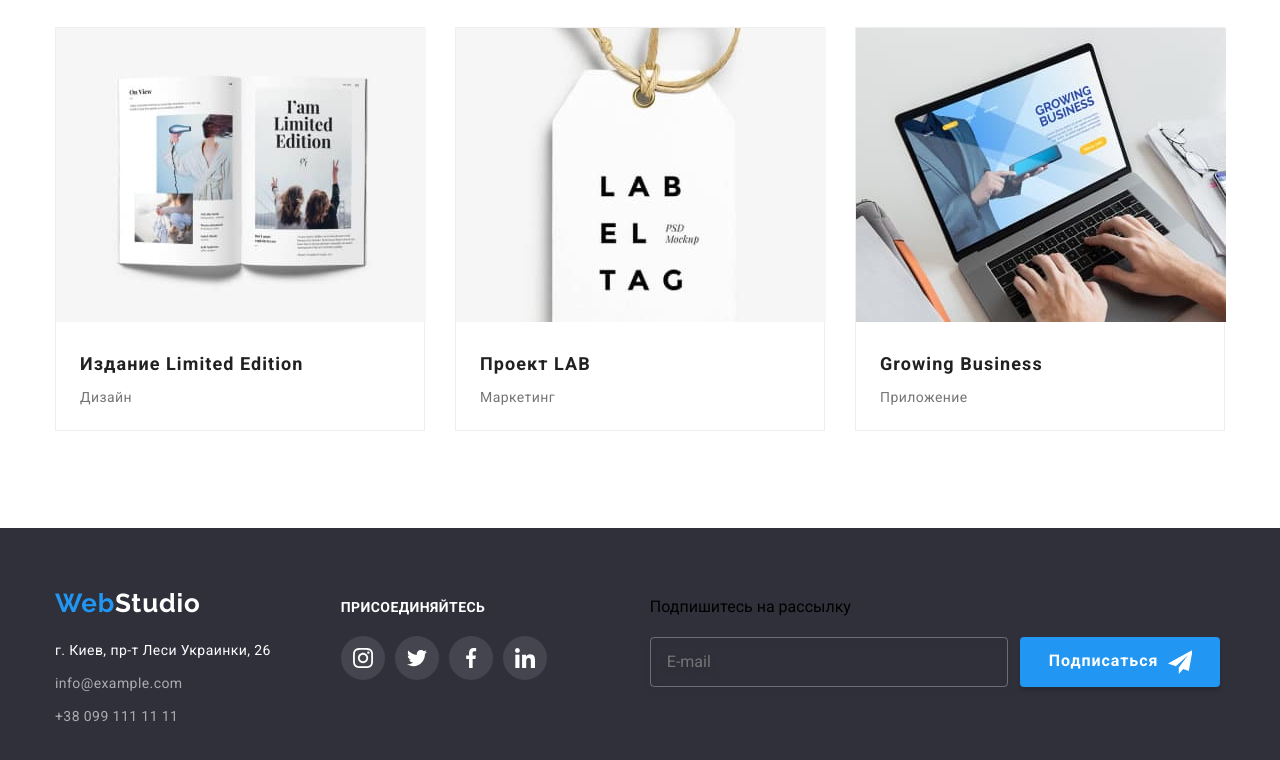
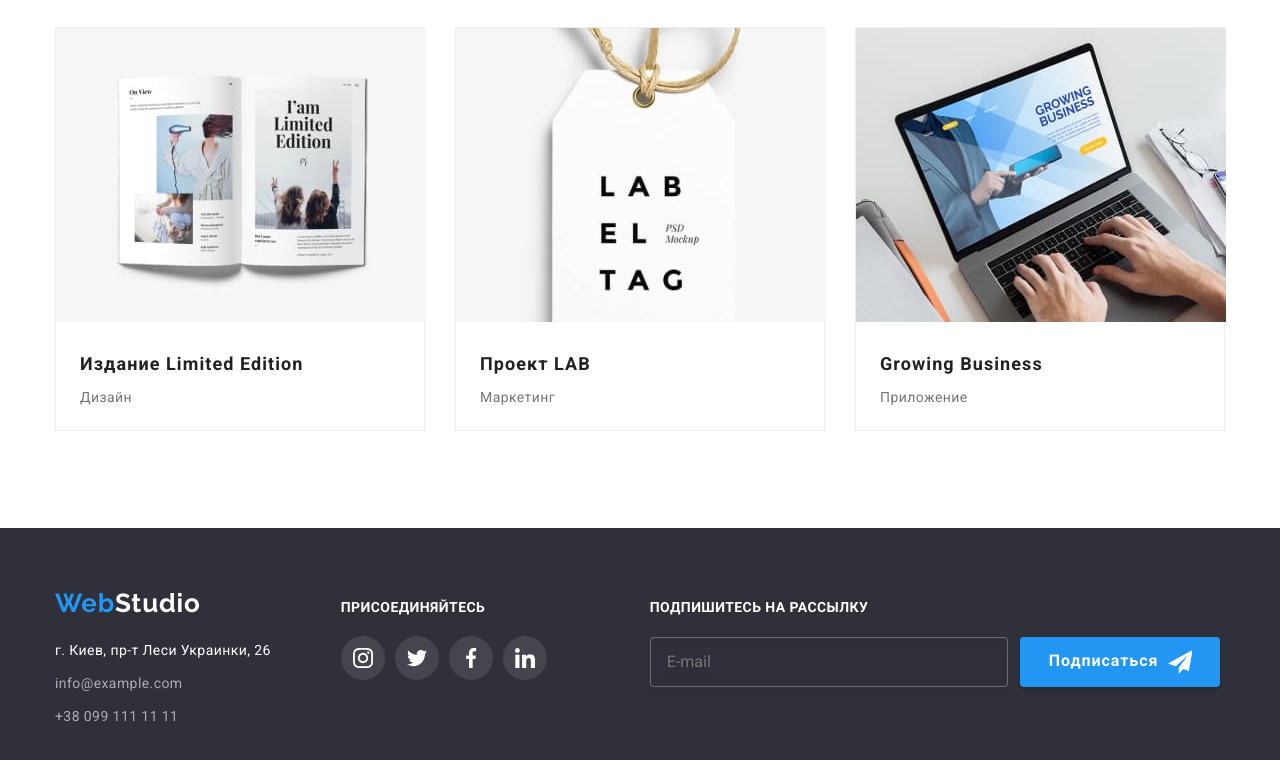
Before and after one commit to Kolinya/goit-markup-hw-06, a plain HTML site: page portfolio.html in a window 1280 px wide. Shown: the part 1101-1861 px from the top of the page. Drawn offline with nearby package versions, Linux system fonts and the light colour scheme.

Commit message:
add cganges

```diff
--- a/portfolio.html
+++ b/portfolio.html
@@ -223,7 +223,7 @@
         </div>
         <form class="form">
             <label>
-                <span class="form-label">Подпишитесь на рассылку</span>
+                <span class="form-subscribe">Подпишитесь на рассылку</span>
                 <input type="email" class="form-input" name="email" placeholder="E-mail">
             </label>
             <button type="submit" class="submit">Подписаться</button>
```
